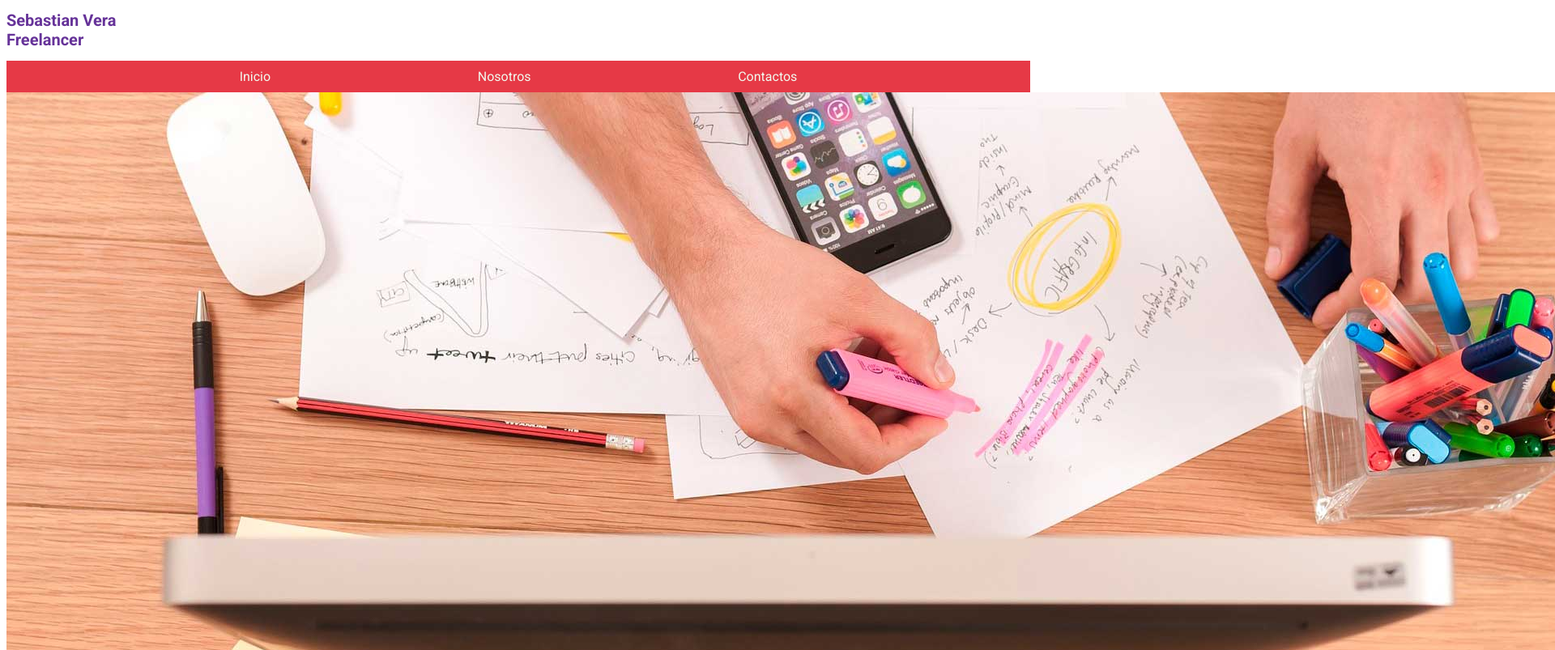
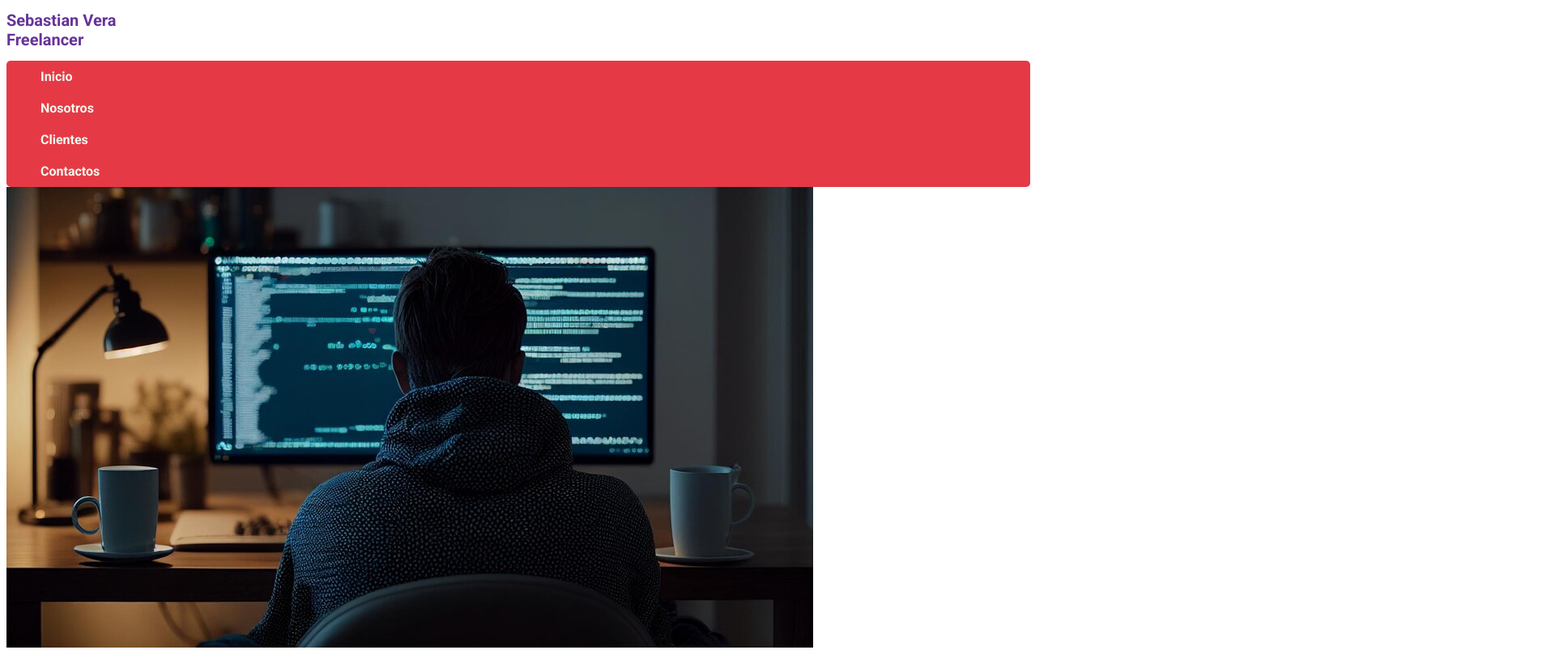
Before and after one commit to sebasvarn/Proyectos_Udemy, a plain HTML site: page index.html in a window 1280 px wide. Shown: the top 803 px of the page at 81% size, 1920 px wide, since content can reach past the window. Drawn offline with Linux system fonts and the light colour scheme.

Commit message:
snippets en vsc

```diff
--- a/css/style.css
+++ b/css/style.css
@@ -20,7 +20,6 @@ body{
 
 .title{
     display: flex;
-
     flex-direction: column;
     color: var(--main-color);
     font-size: 2rem;
@@ -38,20 +37,32 @@ body{
 }
 
 .navegacion {
-    padding: 1rem;
-    border-radius: .5rem;
     display: flex;
-    justify-content: space-evenly;
+    justify-content: space-between;
+    font-weight: bolder;
 }
 
 .navegacion a{
+    border-radius: .5rem;
+    padding: 1rem;
     color: var(--secondary-color);
     text-decoration: none;
 }
 
+.navegacion a:hover{
+    background-color: var(--dark-blue);
+    color: var(--secondary-color);
+}
 
 .nav-bg{
 
     background-color: var(--nav-color);
+    border-radius: .5rem;
+}
 
+@media (min-width: 768px) {
+
+    .navegacion{
+        flex-direction: column;
+    }
 }
--- a/index.html
+++ b/index.html
@@ -22,11 +22,12 @@
     <nav class="navegacion contenedor">
         <a href="#" >Inicio</a>
         <a href="#">Nosotros</a>
+        <a href="#">Clientes</a>
         <a href="#">Contactos</a>
     </nav>
     </div>
 
-    <img src="hero.jpg">
+    <img src="images/images.jpg">
 
     <section>
         <p>
```
Also changed, not shown: images/hero.jpg (renamed from hero.jpg), images/images.jpg (added).
